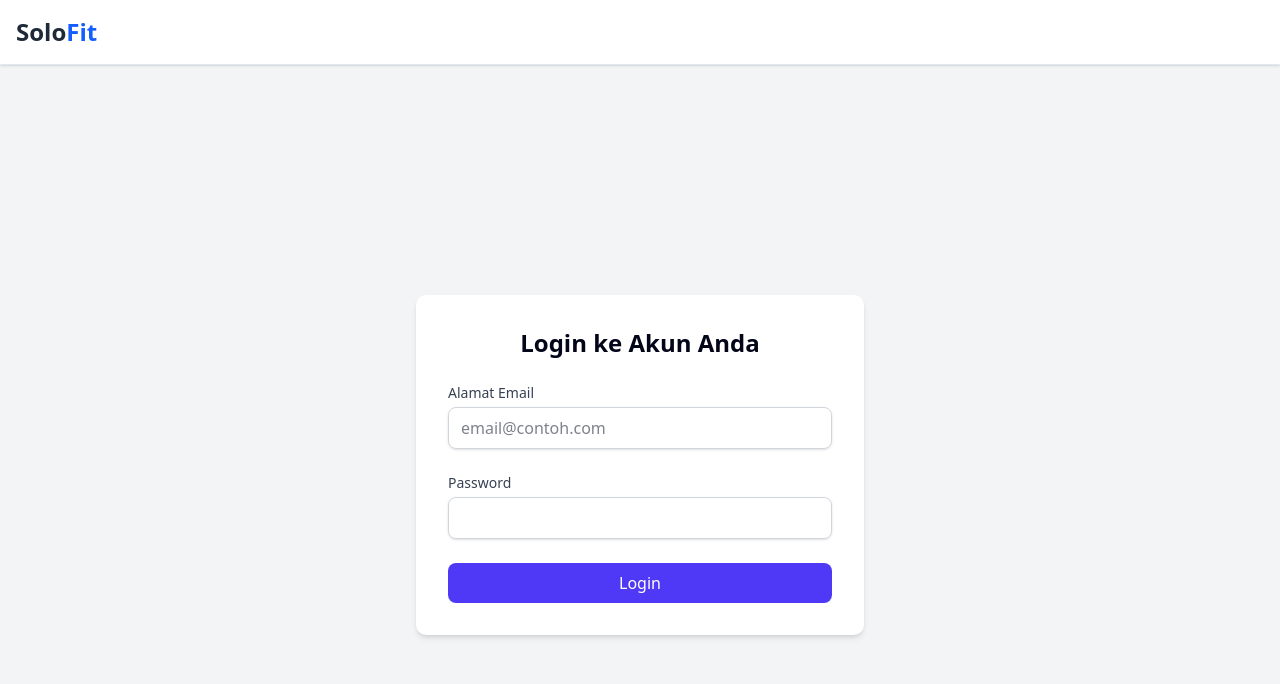
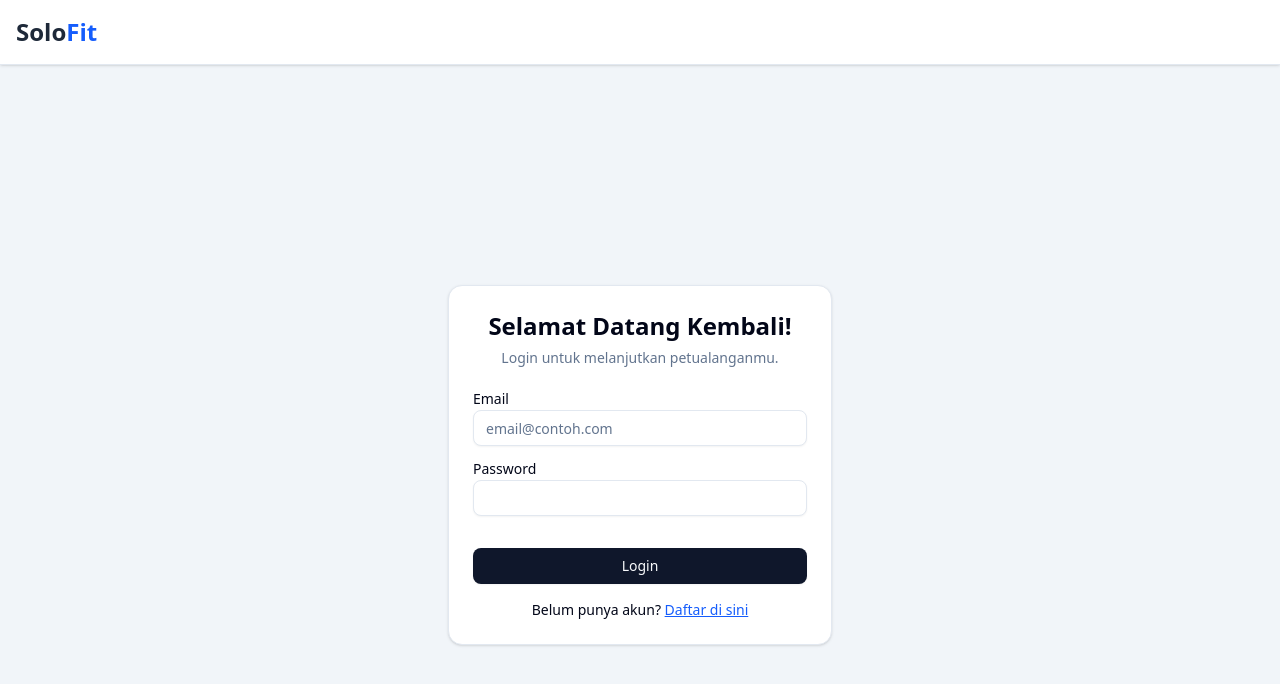
Before and after one commit to Lexiiz3417/solofit-app, a SvelteKit app: page /login in a window 1280 px wide. Shown: the top 684 px of the page. Built offline with nearby package versions, Linux system fonts and the light colour scheme; no server answers.

Commit message:
Pesan commit kamu di sini

```diff
--- /dev/null
+++ b/src/lib/components/ui/input/index.ts
@@ -0,0 +1,7 @@
+import Root from "./input.svelte";
+
+export {
+	Root,
+	//
+	Root as Input,
+};
--- /dev/null
+++ b/src/lib/components/ui/input/input.svelte
@@ -0,0 +1,51 @@
+<script lang="ts">
+	import type { HTMLInputAttributes, HTMLInputTypeAttribute } from "svelte/elements";
+	import { cn, type WithElementRef } from "$lib/utils.js";
+
+	type InputType = Exclude<HTMLInputTypeAttribute, "file">;
+
+	type Props = WithElementRef<
+		Omit<HTMLInputAttributes, "type"> &
+			({ type: "file"; files?: FileList } | { type?: InputType; files?: undefined })
+	>;
+
+	let {
+		ref = $bindable(null),
+		value = $bindable(),
+		type,
+		files = $bindable(),
+		class: className,
+		...restProps
+	}: Props = $props();
+</script>
+
+{#if type === "file"}
+	<input
+		bind:this={ref}
+		data-slot="input"
+		class={cn(
+			"selection:bg-primary dark:bg-input/30 selection:text-primary-foreground border-input ring-offset-background placeholder:text-muted-foreground shadow-xs flex h-9 w-full min-w-0 rounded-md border bg-transparent px-3 pt-1.5 text-sm font-medium outline-none transition-[color,box-shadow] disabled:cursor-not-allowed disabled:opacity-50 md:text-sm",
+			"focus-visible:border-ring focus-visible:ring-ring/50 focus-visible:ring-[3px]",
+			"aria-invalid:ring-destructive/20 dark:aria-invalid:ring-destructive/40 aria-invalid:border-destructive",
+			className
+		)}
+		type="file"
+		bind:files
+		bind:value
+		{...restProps}
+	/>
+{:else}
+	<input
+		bind:this={ref}
+		data-slot="input"
+		class={cn(
+			"border-input bg-background selection:bg-primary dark:bg-input/30 selection:text-primary-foreground ring-offset-background placeholder:text-muted-foreground shadow-xs flex h-9 w-full min-w-0 rounded-md border px-3 py-1 text-base outline-none transition-[color,box-shadow] disabled:cursor-not-allowed disabled:opacity-50 md:text-sm",
+			"focus-visible:border-ring focus-visible:ring-ring/50 focus-visible:ring-[3px]",
+			"aria-invalid:ring-destructive/20 dark:aria-invalid:ring-destructive/40 aria-invalid:border-destructive",
+			className
+		)}
+		{type}
+		bind:value
+		{...restProps}
+	/>
+{/if}
--- /dev/null
+++ b/src/lib/components/ui/label/index.ts
@@ -0,0 +1,7 @@
+import Root from "./label.svelte";
+
+export {
+	Root,
+	//
+	Root as Label,
+};
--- /dev/null
+++ b/src/lib/components/ui/label/label.svelte
@@ -0,0 +1,20 @@
+<script lang="ts">
+	import { Label as LabelPrimitive } from "bits-ui";
+	import { cn } from "$lib/utils.js";
+
+	let {
+		ref = $bindable(null),
+		class: className,
+		...restProps
+	}: LabelPrimitive.RootProps = $props();
+</script>
+
+<LabelPrimitive.Root
+	bind:ref
+	data-slot="label"
+	class={cn(
+		"flex select-none items-center gap-2 text-sm font-medium leading-none peer-disabled:cursor-not-allowed peer-disabled:opacity-50 group-data-[disabled=true]:pointer-events-none group-data-[disabled=true]:opacity-50",
+		className
+	)}
+	{...restProps}
+/>
--- a/src/lib/types.ts
+++ b/src/lib/types.ts
@@ -50,4 +50,5 @@ export interface TransactionResult {
 	masteryLeveledUp: boolean;
 	newMasteryLevel: number;
 	statGained: string | null;
+    statPointsGained: number;
 }
--- a/src/routes/login/+page.svelte
+++ b/src/routes/login/+page.svelte
@@ -1,35 +1,35 @@
 <script lang="ts">
-	import { toast } from 'svelte-sonner'; // <-- IMPORT
+	import { toast } from 'svelte-sonner';
 	import { auth } from '$lib/firebase/client';
 	import { signInWithEmailAndPassword } from 'firebase/auth';
+	import { goto } from '$app/navigation';
+	import Button from '$lib/components/ui/button/button.svelte';
+	import { Input } from '$lib/components/ui/input/index.js';
+	import { Label } from '$lib/components/ui/label/index.js';
+	import { Card, CardContent, CardHeader, CardTitle, CardDescription } from '$lib/components/ui/card/index.js';
 
-	let email = '';
-	let password = '';
-	let isLoading = false;
+	let email = $state('');
+	let password = $state('');
+	let isLoading = $state(false);
 
-	async function handleLogin() {
+	async function handleLogin(event: SubmitEvent) { event.preventDefault();
 		if (!email || !password) {
-			toast.warning('Email dan password tidak boleh kosong.'); // <-- GANTI ALERT
+			toast.warning('Email dan password tidak boleh kosong.');
 			return;
 		}
-
 		isLoading = true;
-
 		try {
 			await signInWithEmailAndPassword(auth, email, password);
-			toast.success('Login Berhasil!'); // <-- GANTI ALERT
-			window.location.href = '/';
+			toast.success('Login Berhasil!');
+			goto('/', { replaceState: true });
 		} catch (error: any) {
-    console.error('Error login:', error.code); // Kita log kodenya untuk debug
+			console.error('Error login:', error.code);
 			let friendlyMessage = 'Terjadi kesalahan tidak diketahui. Coba lagi nanti.';
-
-    // Terjemahkan kode error Firebase menjadi pesan yang bisa dimengerti
 			if (error.code === 'auth/invalid-credential' || error.code === 'auth/wrong-password' || error.code === 'auth/user-not-found') {
 				friendlyMessage = 'Email atau password yang kamu masukkan salah, Hunter.';
 			} else if (error.code === 'auth/too-many-requests') {
 				friendlyMessage = 'Terlalu banyak percobaan gagal. Coba lagi beberapa saat.';
 			}
-
 			toast.error('Login Gagal', {
 				description: friendlyMessage
 			});
@@ -39,41 +39,31 @@
 	}
 </script>
 
-<main class="flex items-center justify-center min-h-screen bg-gray-100">
-	<div class="w-full max-w-md p-8 space-y-6 bg-white rounded-lg shadow-md">
-		<h1 class="text-2xl font-bold text-center">Login ke Akun Anda</h1>
-
-		<form class="space-y-6" on:submit|preventDefault={handleLogin}>
-			<div>
-				<label for="email" class="block text-sm font-medium text-gray-700">Alamat Email</label>
-				<input
-					type="email"
-					id="email"
-					class="w-full px-3 py-2 mt-1 border border-gray-300 rounded-md shadow-sm focus:ring-indigo-500 focus:border-indigo-500"
-					bind:value={email}
-					placeholder="email@contoh.com"
-				/>
+<main class="flex items-center justify-center min-h-screen bg-slate-100">
+	<Card class="w-full max-w-sm">
+		<CardHeader class="text-center">
+			<CardTitle class="text-2xl">Selamat Datang Kembali!</CardTitle>
+			<CardDescription>Login untuk melanjutkan petualanganmu.</CardDescription>
+		</CardHeader>
+		<CardContent>
+			<form onsubmit={handleLogin} class="space-y-4">
+				<div class="space-y-1">
+					<Label for="email">Email</Label>
+					<Input type="email" id="email" placeholder="email@contoh.com" bind:value={email} />
 				</div>
-
-			<div>
-				<label for="password" class="block text-sm font-medium text-gray-700">Password</label>
-				<input
-					type="password"
-					id="password"
-					class="w-full px-3 py-2 mt-1 border border-gray-300 rounded-md shadow-sm focus:ring-indigo-500 focus:border-indigo-500"
-					bind:value={password}
-				/>
+				<div class="space-y-1">
+					<Label for="password">Password</Label>
+					<Input type="password" id="password" bind:value={password} />
 				</div>
-
-			<div>
-				<button
-					type="submit"
-					class="w-full px-4 py-2 font-medium text-white bg-indigo-600 rounded-md hover:bg-indigo-700 focus:outline-none focus:ring-2 focus:ring-offset-2 focus:ring-indigo-500 disabled:bg-indigo-300"
-					disabled={isLoading}
-				>
+				<div class="pt-4">
+					<Button type="submit" class="w-full" disabled={isLoading}>
 						{isLoading ? 'Memproses...' : 'Login'}
-				</button>
+					</Button>
 				</div>
 			</form>
-	</div>
+			<p class="mt-4 text-center text-sm">
+				Belum punya akun? <a href="/register" class="underline text-blue-600">Daftar di sini</a>
+			</p>
+		</CardContent>
+	</Card>
 </main>
--- a/src/routes/register/+page.svelte
+++ b/src/routes/register/+page.svelte
@@ -3,13 +3,17 @@
 	import { auth, db } from '$lib/firebase/client';
 	import { createUserWithEmailAndPassword } from 'firebase/auth';
 	import { doc, setDoc, serverTimestamp } from 'firebase/firestore';
-	import { goto } from '$app/navigation'; // <-- 1. TAMBAHKAN IMPORT INI
+	import { goto } from '$app/navigation';
+	import Button from '$lib/components/ui/button/button.svelte';
+	import { Input } from '$lib/components/ui/input/index.js';
+	import { Label } from '$lib/components/ui/label/index.js';
+	import { Card, CardContent, CardHeader, CardTitle, CardDescription } from '$lib/components/ui/card/index.js';
 
-	let email = '';
-	let password = '';
-	let isLoading = false;
+	let email = $state('');
+	let password = $state('');
+	let isLoading = $state(false);
 
-	async function handleRegister() {
+	async function handleRegister(event: SubmitEvent) { event.preventDefault();
 		if (!email || !password) {
 			toast.warning('Email dan password tidak boleh kosong.');
 			return;
@@ -17,15 +21,11 @@
 		isLoading = true;
 		try {
 			const userCredential = await createUserWithEmailAndPassword(auth, email, password);
-
 			const user = userCredential.user;
 			if (!user || !user.email) {
-				toast.error('Gagal mendapatkan data pengguna setelah registrasi.');
 				throw new Error('User data or email is null after creation');
 			}
-
 			const userDocRef = doc(db, 'users', user.uid);
-
 			await setDoc(userDocRef, {
 				email: user.email,
 				username: user.email.split('@')[0],
@@ -34,36 +34,26 @@
 				exp: 0,
 				requiredExp: 100,
 				statPoints: 0,
-     stats: {
-         strength: 10,
-         agility: 10,
-         stamina: 10
-     },
+				stats: { strength: 10, agility: 10, stamina: 10 },
 				hp: 100,
 				maxHp: 100,
-     // Ini bagian yang paling penting ada
 				mastery: {
 					strength: { level: 0, exp: 0, requiredExp: 100 },
 					stamina: { level: 0, exp: 0, requiredExp: 150 },
 					agility: { level: 0, exp: 0, requiredExp: 120 }
 				},
-     goal: 'endurance', // Ini akan di-update di halaman setup
-     fitnessLevel: 'beginner', // Ini juga
-     commitmentDays: 3, // Ini juga
+				goal: 'build_muscle',
+				fitnessLevel: 'beginner',
+				commitmentDays: 3,
 				createdAt: serverTimestamp()
 			});
-
 			toast.success('Registrasi Berhasil!', {
 				description: 'Karakter Anda telah dibuat. Mengarahkan ke halaman setup...'
 			});
-
-            // 2. GANTI BARIS INI
 			goto('/', { replaceState: true });
-
 		} catch (error: any) {
-    console.error('Error registrasi:', error.code); // Kita log kodenya untuk debug
+			console.error('Error registrasi:', error.code);
 			let friendlyMessage = 'Terjadi kesalahan, coba lagi ya.';
-
 			if (error.code === 'auth/email-already-in-use') {
 				friendlyMessage = 'Duh, email ini udah dipake Hunter lain. Coba pake email lain.';
 			} else if (error.code === 'auth/weak-password') {
@@ -71,51 +61,38 @@
 			} else if (error.code === 'auth/invalid-email') {
 				friendlyMessage = 'Format emailnya kayaknya salah deh, coba cek lagi.';
 			}
-
-    toast.error('Registrasi Gagal', {
-        description: friendlyMessage
-    });
-
+			toast.error('Registrasi Gagal', { description: friendlyMessage });
 		} finally {
 			isLoading = false;
 		}
 	}
 </script>
 
-<main class="flex items-center justify-center min-h-screen bg-gray-100">
-	<div class="w-full max-w-md p-8 space-y-6 bg-white rounded-lg shadow-md">
-		<h1 class="text-2xl font-bold text-center">Buat Akun Baru</h1>
-
-		<form class="space-y-6" on:submit|preventDefault={handleRegister}>
-			<div>
-				<label for="email" class="block text-sm font-medium text-gray-700">Alamat Email</label>
-				<input
-					type="email"
-					id="email"
-					class="w-full px-3 py-2 mt-1 border border-gray-300 rounded-md shadow-sm focus:ring-indigo-500 focus:border-indigo-500"
-					bind:value={email}
-					placeholder="email@contoh.com"
-				/>
+<main class="flex items-center justify-center min-h-screen bg-slate-100">
+	<Card class="w-full max-w-sm">
+		<CardHeader class="text-center">
+			<CardTitle class="text-2xl">Mulai Petualanganmu</CardTitle>
+			<CardDescription>Buat akun untuk menjadi Hunter.</CardDescription>
+		</CardHeader>
+		<CardContent>
+			<form onsubmit={handleRegister} class="space-y-4">
+				<div class="space-y-1">
+					<Label for="email">Email</Label>
+					<Input type="email" id="email" placeholder="email@contoh.com" bind:value={email} />
 				</div>
-			<div>
-				<label for="password" class="block text-sm font-medium text-gray-700">Password</label>
-				<input
-					type="password"
-					id="password"
-					class="w-full px-3 py-2 mt-1 border border-gray-300 rounded-md shadow-sm focus:ring-indigo-500 focus:border-indigo-500"
-					bind:value={password}
-					placeholder="Minimal 6 karakter"
-				/>
+				<div class="space-y-1">
+					<Label for="password">Password</Label>
+					<Input type="password" id="password" bind:value={password} />
 				</div>
-			<div>
-				<button
-					type="submit"
-					class="w-full px-4 py-2 font-medium text-white bg-indigo-600 rounded-md hover:bg-indigo-700 focus:outline-none focus:ring-2 focus:ring-offset-2 focus:ring-indigo-500 disabled:bg-indigo-300"
-					disabled={isLoading}
-				>
-					{isLoading ? 'Memproses...' : 'Daftar'}
-				</button>
+				<div class="pt-4">
+					<Button type="submit" class="w-full" disabled={isLoading}>
+						{isLoading ? 'Memproses...' : 'Daftar Sekarang'}
+					</Button>
 				</div>
 			</form>
-	</div>
+			<p class="mt-4 text-center text-sm">
+				Sudah punya akun? <a href="/login" class="underline text-blue-600">Login di sini</a>
+			</p>
+		</CardContent>
+	</Card>
 </main>
```
Also changed, not shown: src/routes/quest/+page.svelte (+36 -11 lines). Lines whose indentation alone changed are shown as unchanged.
